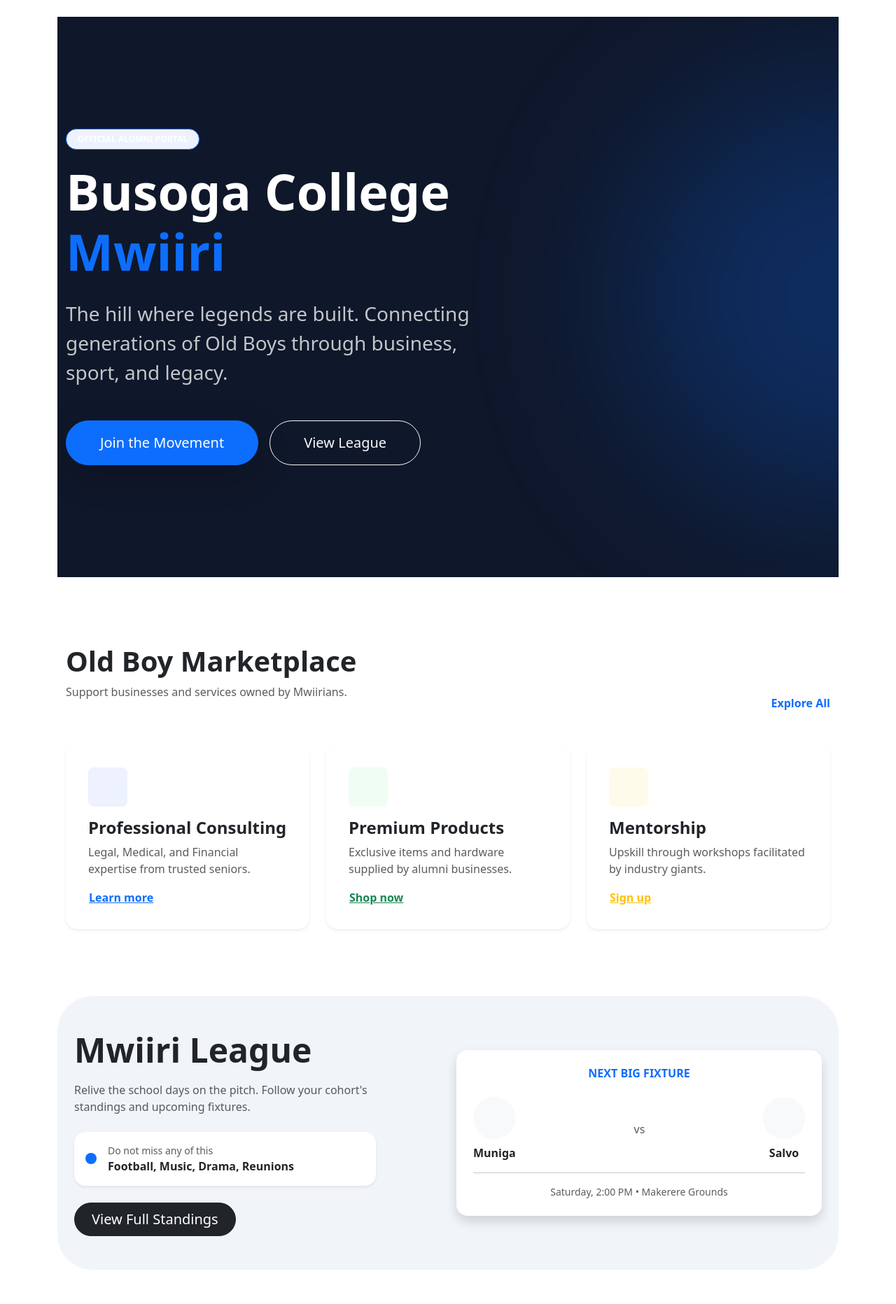
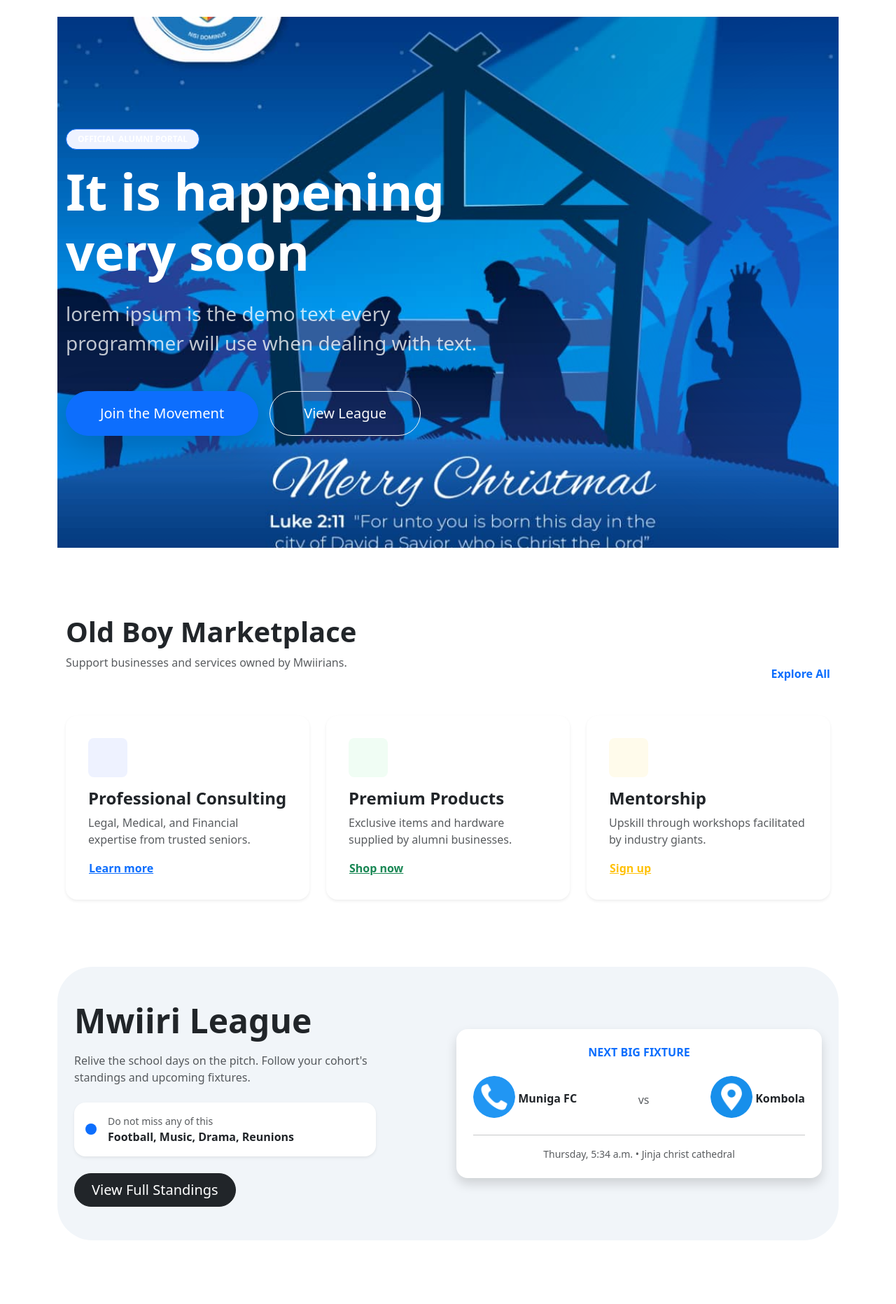
Before and after one commit to ronnie256-pro/mwiri-oldboys, a Django app: template core/templates/home.html in a window 1280 px wide. Shown: the part 56-1920 px from the top of the page at 70% size. Run offline with Django 5.2, Linux system fonts and the light colour scheme; the template is opened without the code that fills it: values that come from a table or form of the project are taken from there, others are empty; data comes from the database, SQL or seed files in the repository; both versions use the stored data as it was after the commit; some libraries are stand-ins or nearby versions.

Commit message:
home page update 1

```diff
--- a/core/models.py
+++ b/core/models.py
@@ -1 +1,27 @@
 from django.db import models
+
+class HeroSlider(models.Model):
+    image = models.ImageField(upload_to='hero_slider/')
+    hero_text = models.CharField(max_length=255)
+    hero_description = models.TextField()
+
+    def __str__(self):
+        return self.hero_text
+
+class Fixture(models.Model):
+    cohort_1_image = models.ImageField(upload_to='fixture_images/')
+    cohort_1_name = models.CharField(max_length=255)
+    cohort_2_image = models.ImageField(upload_to='fixture_images/')
+    cohort_2_name = models.CharField(max_length=255)
+    date = models.DateTimeField()
+    location = models.CharField(max_length=255)
+
+    def __str__(self):
+        return f'{self.cohort_1_name} vs {self.cohort_2_name}'
+
+class DidYouKnow(models.Model):
+    date_of_event = models.DateField()
+    description_of_event = models.TextField()
+
+    def __str__(self):
+        return self.description_of_event[:50]
--- a/core/templates/home.html
+++ b/core/templates/home.html
@@ -1,13 +1,23 @@
 {% extends "base.html" %}
 
 {% block content %}
-<div class="hero-wrapper position-relative overflow-hidden" style="background: #0f172a; padding: 160px 0;">
+
+<!--The page starts with a Hero image slider-->
+<div id="heroSlider" class="carousel slide" data-bs-ride="carousel">
+    <div class="carousel-inner">
+        {% for slide in hero_slides %}
+        <div class="carousel-item {% if forloop.first %}active{% endif %}">
+            <div class="hero-wrapper position-relative overflow-hidden" style="background-image: url({{ slide.image.url }}); background-size: cover; background-position: center; padding: 160px 0;">
                 <div class="container position-relative z-index-1">
                     <div class="row align-items-center">
                         <div class="col-lg-7 text-white">
                             <span class="badge bg-primary-soft text-white border border-primary px-3 py-2 rounded-pill mb-3">OFFICIAL ALUMNI PORTAL</span>
-                <h1 class="display-2 fw-bold mb-4">Busoga College <span class="text-primary">Mwiiri</span></h1>
-                <p class="lead fs-3 mb-5 opacity-75">The hill where legends are built. Connecting generations of Old Boys through business, sport, and legacy.</p>
+                            <!--Hero text-->
+                            <h1 class="display-2 fw-bold mb-4">{{ slide.hero_text }}</h1>
+                            <!--Hero description-->
+                            <p class="lead fs-3 mb-5 opacity-75">{{ slide.hero_description }}</p>
+
+                            <!--These will remain fixed, they are part of the slider but they do not change.-->
                             <div class="d-flex gap-3">
                                 <a href="{% url 'register' %}" class="btn btn-primary btn-lg px-5 py-3 rounded-pill shadow-lg">Join the Movement</a>
                                 <a href="#league" class="btn btn-outline-light btn-lg px-5 py-3 rounded-pill">View League</a>
@@ -17,7 +27,12 @@
                 </div>
                 <div class="position-absolute top-50 start-100 translate-middle rounded-circle bg-primary opacity-25 blur-3xl" style="width: 600px; height: 600px; filter: blur(120px);"></div>
             </div>
+        </div>
+        {% endfor %}
+    </div>
+</div>
 
+<!--Old boys marketplace section-->
 <div class="container py-5 my-5">
     <div class="d-flex justify-content-between align-items-end mb-5">
         <div>
@@ -61,6 +76,7 @@
     </div>
 </div>
 
+<!--Mwiiri League Section-->
 <div id="league" class="container-fluid py-5 my-5" style="background: #f1f5f9; border-radius: 50px;">
     <div class="container">
         <div class="row align-items-center">
@@ -80,26 +96,33 @@
             </div>
             <div class="col-lg-6 offset-lg-1">
                 <div class="fixture-card bg-white p-4 shadow rounded-4">
+                    <!--Fixture details-->
                     <h6 class="fw-bold text-center text-uppercase text-primary mb-4">Next Big Fixture</h6>
+                    {% for fixture in fixtures %}
                     <div class="d-flex justify-content-between align-items-center text-center">
                         <div>
-                            <div class="bg-light rounded-circle mb-2 mx-auto" style="width: 60px; height: 60px;"></div>
-                            <span class="fw-bold">Muniga</span>
+                            <img src="{{ fixture.cohort_1_image.url }}" class="rounded-circle mb-2 mx-auto" style="width: 60px; height: 60px; object-fit: cover;">
+                            <!--cohort 1-->
+                            <span class="fw-bold">{{ fixture.cohort_1_name }}</span>
                         </div>
                         <div class="text-muted">vs</div>
                         <div>
-                            <div class="bg-light rounded-circle mb-2 mx-auto" style="width: 60px; height: 60px;"></div>
-                            <span class="fw-bold">Salvo</span>
+                            <img src="{{ fixture.cohort_2_image.url }}" class="rounded-circle mb-2 mx-auto" style="width: 60px; height: 60px; object-fit: cover;">
+                            <!--cohort 2-->
+                            <span class="fw-bold">{{ fixture.cohort_2_name }}</span>
                         </div>
                     </div>
                     <hr>
-                    <div class="text-center small text-muted">Saturday, 2:00 PM • Makerere Grounds</div>
+                    <!--Fixture date and location-->
+                    <div class="text-center small text-muted">{{ fixture.date|date:"l, f a" }} • {{ fixture.location }}</div>
+                    {% endfor %}
                 </div>
             </div>
         </div>
     </div>
 </div>
 
+<!--Inside the Hill Section-->
 <div class="container py-5 my-5">
     <div class="row g-5">
         <div class="col-lg-8">
@@ -127,15 +150,20 @@
                 </div>
             </div>
         </div>
+        <!--Did you know? Section-->
         <div class="col-lg-4">
             <div class="card border-0 bg-dark text-white p-4 rounded-4 h-100">
-                <h3 class="fw-bold mb-3">Today in History</h3>
+                <h3 class="fw-bold mb-3">Did you know?</h3>
+                {% for fact in did_you_know_facts %}
                 <div class="opacity-75 mb-4">
-                    <h2 class="display-4 fw-bold">1911</h2>
-                    <p>The year Busoga College Mwiiri was founded on this very hill.</p>
+                    <!--Date of event-->
+                    <h2 class="display-4 fw-bold">{{ fact.date_of_event|date:"Y" }}</h2>
+                    <!--Description of event-->
+                    <p>{{ fact.description_of_event }}</p>
                 </div>
-                <p class="small opacity-50">Discover the archives of the school that shaped Uganda's elite.</p>
-                <a href="{% url 'history' %}" class="btn btn-outline-light rounded-pill mt-auto">Open Archives</a>
+                {% endfor %}
+                <p class="small opacity-50">Stay updated with our latest news and events.</p>
+                <a href="{% url 'news' %}" class="btn btn-outline-light rounded-pill mt-auto">Open News</a>
             </div>
         </div>
     </div>
```
Also changed, not shown: core/admin.py (+13 -0 lines), core/views.py (+7 -0 lines), core/migrations/0001_initial.py (added), db.sqlite3, fixture_images/call.png (added), fixture_images/circle.png (added), hero_slider/IMG-20251225-WA0009.jpg (added), hero_slider/IMG-20251226-WA0018.jpg (added), hero_slider/IMG-20251228-WA0032.jpg (added). Lines whose indentation alone changed are shown as unchanged.
